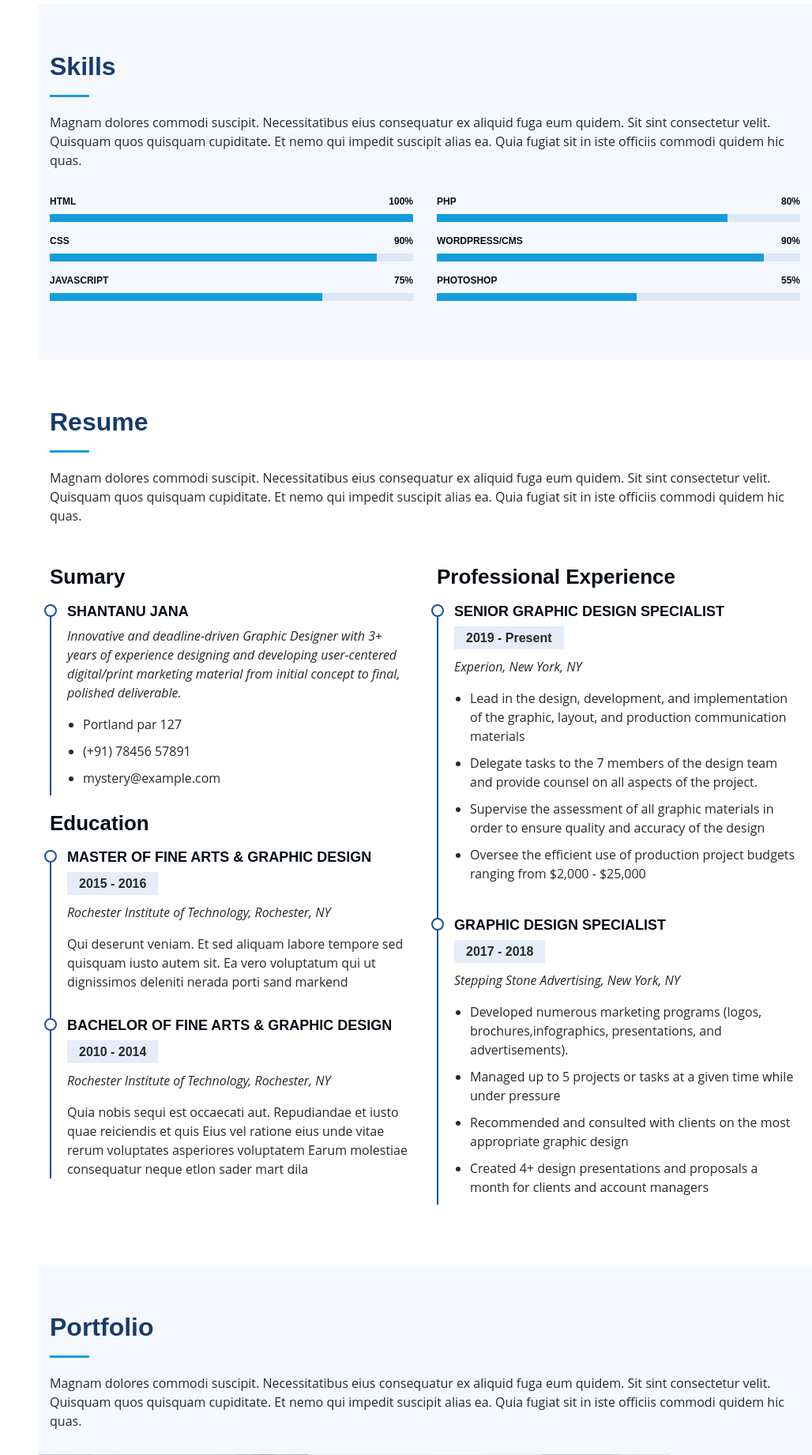
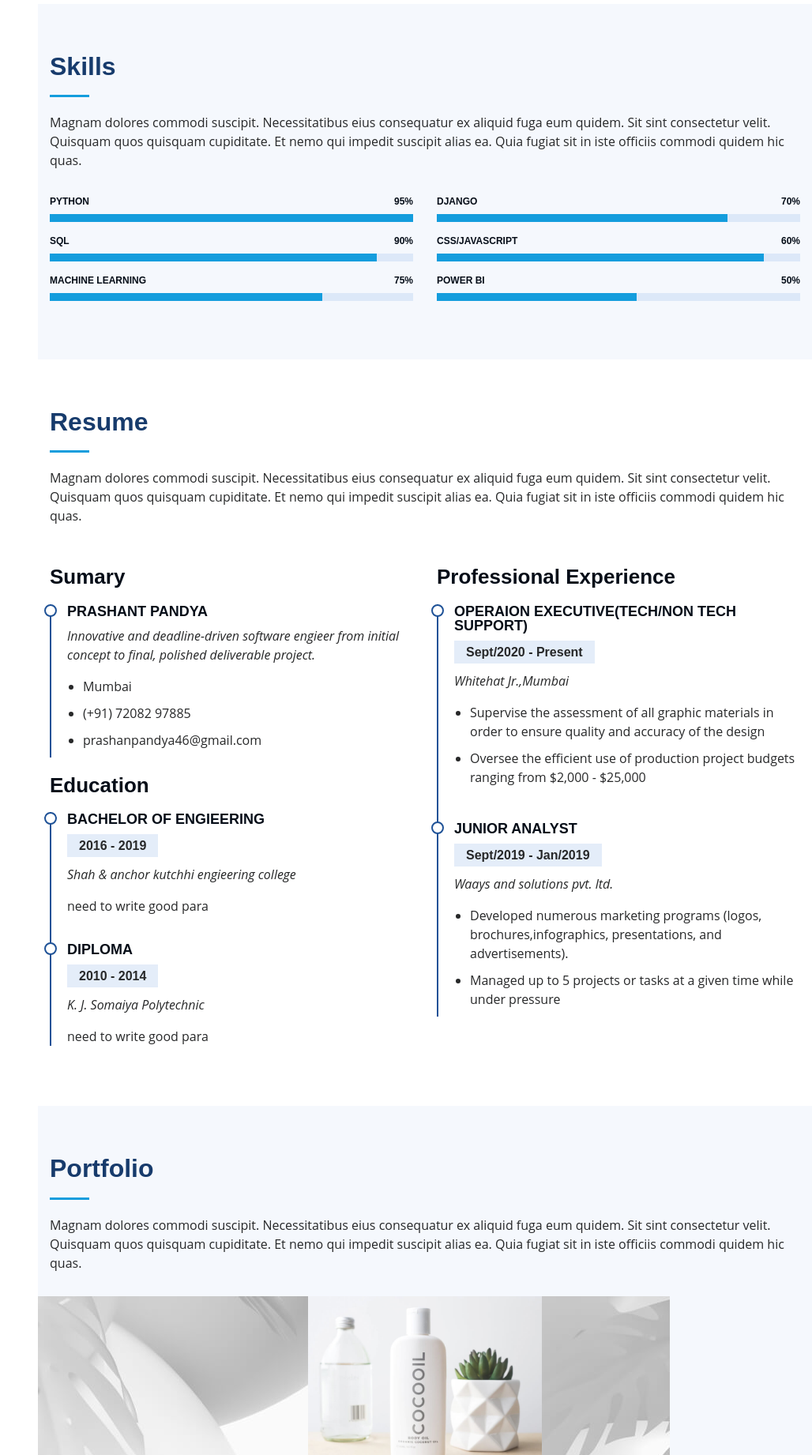
Before and after one commit to prashantpandya000/Myportfolio, a Django app: page / in a window 1280 px wide. Shown: the part 1761-3603 px from the top of the page at 79% size, without its empty margins (252-1280 px from the left). Run offline with Django 3.2, Linux system fonts and the light colour scheme; some libraries are stand-ins or nearby versions.

Commit message:
made some changes in index file

```diff
--- a/base/templates/index.html
+++ b/base/templates/index.html
@@ -133,21 +133,21 @@
           <div class="col-lg-6" data-aos="{% static 'fade-up'%}">
 
             <div class="progress">
-              <span class="skill">HTML <i class="val">100%</i></span>
+              <span class="skill">Python<i class="val">95%</i></span>
               <div class="progress-bar-wrap">
-                <div class="progress-bar" role="progressbar" aria-valuenow="100" aria-valuemin="0" aria-valuemax="100"></div>
+                <div class="progress-bar" role="progressbar" aria-valuenow="100" aria-valuemin="40" aria-valuemax="100"></div>
               </div>
             </div>
 
             <div class="progress">
-              <span class="skill">CSS <i class="val">90%</i></span>
+              <span class="skill">SQL<i class="val">90%</i></span>
               <div class="progress-bar-wrap">
                 <div class="progress-bar" role="progressbar" aria-valuenow="90" aria-valuemin="0" aria-valuemax="100"></div>
               </div>
             </div>
 
             <div class="progress">
-              <span class="skill">JavaScript <i class="val">75%</i></span>
+              <span class="skill">Machine Learning <i class="val">75%</i></span>
               <div class="progress-bar-wrap">
                 <div class="progress-bar" role="progressbar" aria-valuenow="75" aria-valuemin="0" aria-valuemax="100"></div>
               </div>
@@ -158,21 +158,21 @@
           <div class="col-lg-6" data-aos="{% static 'fade-up'%}" data-aos-delay="100">
 
             <div class="progress">
-              <span class="skill">PHP <i class="val">80%</i></span>
+              <span class="skill">Django<i class="val">70%</i></span>
               <div class="progress-bar-wrap">
                 <div class="progress-bar" role="progressbar" aria-valuenow="80" aria-valuemin="0" aria-valuemax="100"></div>
               </div>
             </div>
 
             <div class="progress">
-              <span class="skill">WordPress/CMS <i class="val">90%</i></span>
+              <span class="skill">CSS/JAVASCRIPT<i class="val">60%</i></span>
               <div class="progress-bar-wrap">
                 <div class="progress-bar" role="progressbar" aria-valuenow="90" aria-valuemin="0" aria-valuemax="100"></div>
               </div>
             </div>
 
             <div class="progress">
-              <span class="skill">Photoshop <i class="val">55%</i></span>
+              <span class="skill">Power BI<i class="val">50%</i></span>
               <div class="progress-bar-wrap">
                 <div class="progress-bar" role="progressbar" aria-valuenow="55" aria-valuemin="0" aria-valuemax="100"></div>
               </div>
@@ -198,51 +198,47 @@
           <div class="col-lg-6" data-aos="{% static 'fade-up'%}">
             <h3 class="resume-title">Sumary</h3>
             <div class="resume-item pb-0">
-              <h4>Shantanu Jana</h4>
-              <p><em>Innovative and deadline-driven Graphic Designer with 3+ years of experience designing and developing user-centered digital/print marketing material from initial concept to final, polished deliverable.</em></p>
+              <h4>Prashant Pandya</h4>
+              <p><em>Innovative and deadline-driven software engieer from initial concept to final, polished deliverable project.</em></p>
               <ul>
-                <li>Portland par 127</li>
-                <li>(+91) 78456 57891</li>
-                <li>mystery@example.com</li>
+                <li>Mumbai</li>
+                <li>(+91) 72082 97885</li>
+                <li>prashanpandya46@gmail.com</li>
               </ul>
             </div>
 
             <h3 class="resume-title">Education</h3>
             <div class="resume-item">
-              <h4>Master of Fine Arts &amp; Graphic Design</h4>
-              <h5>2015 - 2016</h5>
-              <p><em>Rochester Institute of Technology, Rochester, NY</em></p>
-              <p>Qui deserunt veniam. Et sed aliquam labore tempore sed quisquam iusto autem sit. Ea vero voluptatum qui ut dignissimos deleniti nerada porti sand markend</p>
+              <h4>Bachelor of engieering</h4>
+              <h5>2016 - 2019</h5>
+              <p><em>Shah &amp; anchor kutchhi engieering college </em></p>
+              <p>need to write good para</p>
             </div>
             <div class="resume-item">
-              <h4>Bachelor of Fine Arts &amp; Graphic Design</h4>
+              <h4>Diploma</h4>
               <h5>2010 - 2014</h5>
-              <p><em>Rochester Institute of Technology, Rochester, NY</em></p>
-              <p>Quia nobis sequi est occaecati aut. Repudiandae et iusto quae reiciendis et quis Eius vel ratione eius unde vitae rerum voluptates asperiores voluptatem Earum molestiae consequatur neque etlon sader mart dila</p>
+              <p><em>K. J. Somaiya Polytechnic</em></p>
+              <p>need to write good para</p>
             </div>
           </div>
           <div class="col-lg-6" data-aos="{% static 'fade-up'%}" data-aos-delay="100">
             <h3 class="resume-title">Professional Experience</h3>
             <div class="resume-item">
-              <h4>Senior graphic design specialist</h4>
-              <h5>2019 - Present</h5>
-              <p><em>Experion, New York, NY </em></p>
+              <h4>Operaion executive(Tech/non Tech Support)</h4>
+              <h5>Sept/2020 - Present</h5>
+              <p><em>Whitehat Jr.,Mumbai </em></p>
               <ul>
-                <li>Lead in the design, development, and implementation of the graphic, layout, and production communication materials</li>
-                <li>Delegate tasks to the 7 members of the design team and provide counsel on all aspects of the project. </li>
                 <li>Supervise the assessment of all graphic materials in order to ensure quality and accuracy of the design</li>
                 <li>Oversee the efficient use of production project budgets ranging from $2,000 - $25,000</li>
               </ul>
             </div>
             <div class="resume-item">
-              <h4>Graphic design specialist</h4>
-              <h5>2017 - 2018</h5>
-              <p><em>Stepping Stone Advertising, New York, NY</em></p>
+              <h4>Junior Analyst</h4>
+              <h5>Sept/2019 - Jan/2019</h5>
+              <p><em>Waays and solutions pvt. ltd.</em></p>
               <ul>
                 <li>Developed numerous marketing programs (logos, brochures,infographics, presentations, and advertisements).</li>
                 <li>Managed up to 5 projects or tasks at a given time while under pressure</li>
-                <li>Recommended and consulted with clients on the most appropriate graphic design</li>
-                <li>Created 4+ design presentations and proposals a month for clients and account managers</li>
               </ul>
             </div>
           </div>
@@ -332,7 +328,7 @@
 
         <div class="section-title">
           <h2>Contact</h2>
-          <p>Magnam dolores commodi suscipit. Necessitatibus eius consequatur ex aliquid fuga eum quidem. Sit sint consectetur velit. Quisquam quos quisquam cupiditate. Et nemo qui impedit suscipit alias ea. Quia fugiat sit in iste officiis commodi quidem hic quas.</p>
+          <p>Please find below my skills </p>
         </div>
 
         <div class="row" data-aos="{% static 'fade-in'%}">
@@ -357,8 +353,7 @@
                 <p>+91 7208297885</p>
               </div>
 
-              <iframe src="https://www.google.com/maps/embed?pb=!1m14!1m8!1m3!1d12097.433213460943!2d-74.0062269!3d40.7101282!3m2!1i1024!2i768!4f13.1!3m3!1m2!1s0x0%3A0xb89d1fe6bc499443!2sDowntown+Conference+Center!5e0!3m2!1smk!2sbg!4v1539943755621" frameborder="0" style="border:0; width: 100%; height: 290px;" allowfullscreen></iframe>
-            </div>
+              </div>
 
           </div>
 
```
